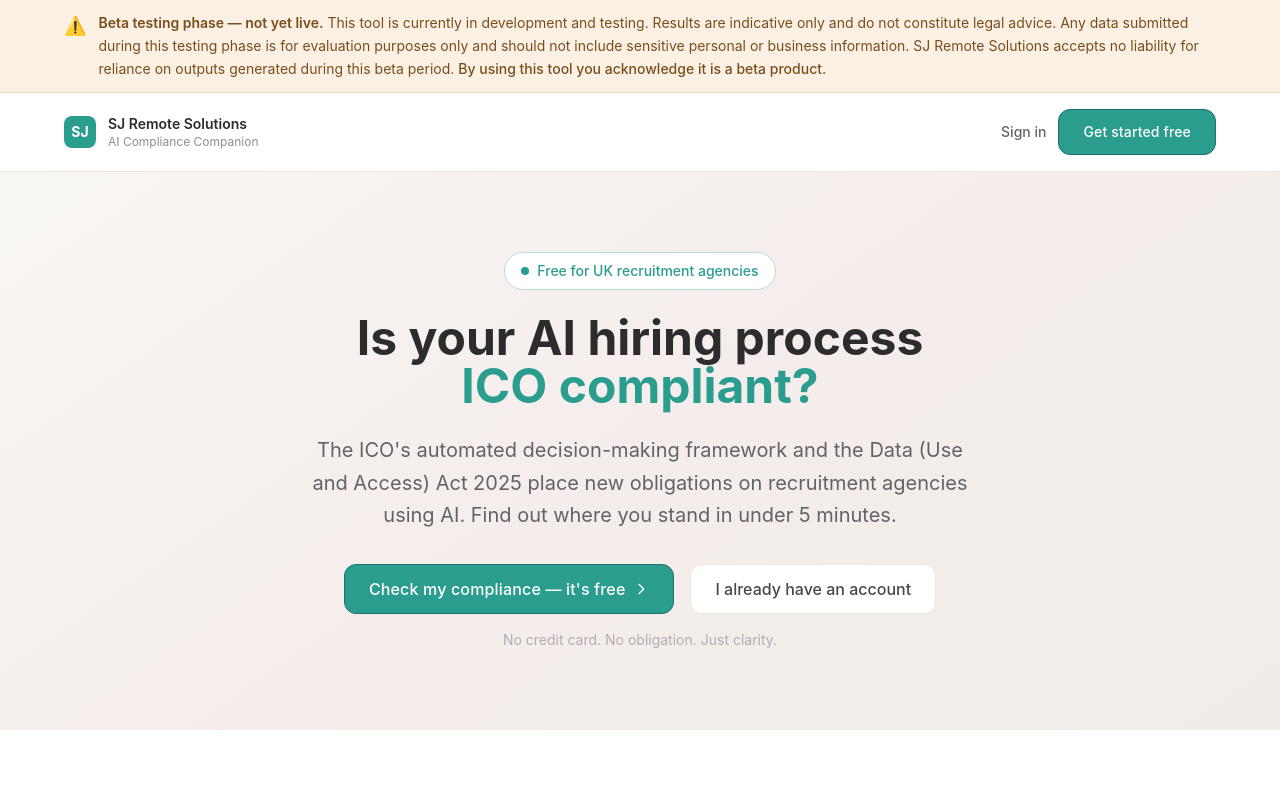
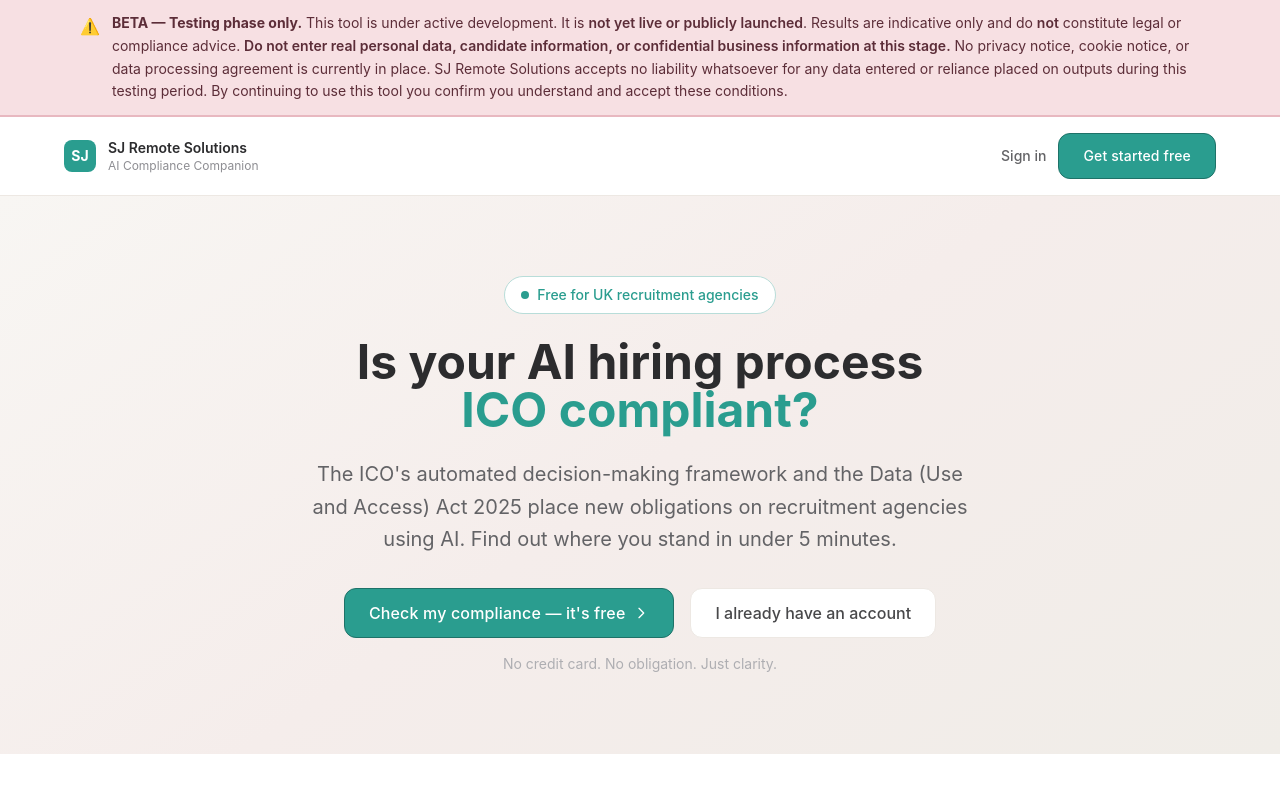
Before and after one commit to sjsl12345/sj-compliance-app, a Next.js app: page / in a window 1280 px wide. Shown: the top 800 px of the page. Built offline with nearby package versions, Linux system fonts and the light colour scheme.

Commit message:
Update BetaBanner: brand colours + stronger liability disclaimer
Updated the BetaBanner component to reflect changes in the messaging and styling for the beta testing phase.

```diff
--- a/components/BetaBanner.js
+++ b/components/BetaBanner.js
@@ -1,16 +1,18 @@
 export default function BetaBanner() {
-  return (
-    <div style={{background:'#FAF0E4', borderBottom:'1px solid #EDD9B8'}} className="px-4 py-3">
-      <div className="max-w-6xl mx-auto flex items-start gap-3">
-        <span className="text-lg flex-shrink-0">⚠️</span>
-        <div className="text-sm leading-relaxed" style={{color:'#7A4E1A'}}>
-          <span className="font-semibold">Beta testing phase — not yet live.</span>{' '}
-          This tool is currently in development and testing. Results are indicative only and do not constitute legal advice.
-          Any data submitted during this testing phase is for evaluation purposes only and should not include sensitive personal or business information.
-          SJ Remote Solutions accepts no liability for reliance on outputs generated during this beta period.{' '}
-          <span className="font-medium">By using this tool you acknowledge it is a beta product.</span>
-        </div>
-      </div>
-    </div>
+    return (
+          <div style={{background:'#F7E0E3', borderBottom:'2px solid #E8B8C0'}}>
+      <div className="max-w-6xl mx-auto px-4 py-3 flex items-start gap-3">
+          <span className="text-base flex-shrink-0 mt-0.5">⚠️</span>
+        <p className="text-sm leading-relaxed" style={{color:'#5C2D38'}}>
+          <span className="font-bold">BETA — Testing phase only.</span>{' '}
+          This tool is under active development. It is <span className="font-semibold">not yet live or publicly launched</span>.
+          Results are indicative only and do <span className="font-semibold">not</span> constitute legal or compliance advice.{' '}
+                      <span className="font-semibold">Do not enter real personal data, candidate information, or confidential business information at this stage.</span>{' '}
+          No privacy notice, cookie notice, or data processing agreement is currently in place.
+                      SJ Remote Solutions accepts no liability whatsoever for any data entered or reliance placed on outputs during this testing period.
+                      By continuing to use this tool you confirm you understand and accept these conditions.
+            </p>
+            </div>
+            </div>
   )
 }
```
